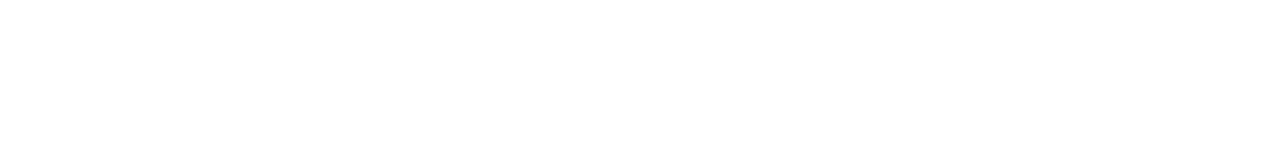
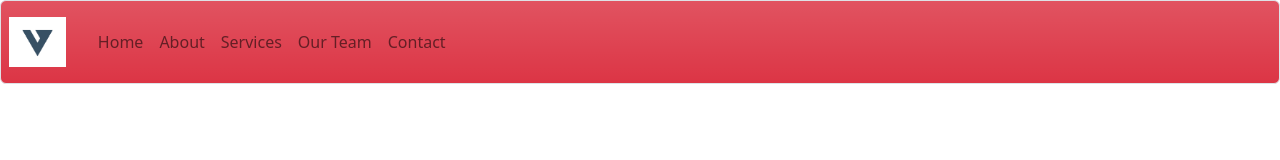
Before and after one commit to ank1111-dev/Website, a plain HTML site: page index.html in a window 1280 px wide. Drawn offline with nearby package versions, Linux system fonts and the light colour scheme.

Commit message:
Added navigation bar code

```diff
--- a/index.html
+++ b/index.html
@@ -9,6 +9,38 @@
 </head>
 </head>
 <body>
+    <!-- Navigation bar -->
+    <nav class="navbar-light bg-danger bg-gradient navbar navbar-expand-sm border rounded">
+
+        <a class="navbar-brand p-2" href="#">
+          <img src="resource/images/v.jpg" alt="brand-logo" height="50">
+        </a>
+        <button class="navbar-toggler" type="button" data-toggle="collapse" data-target="#navbarSupportedContent"
+          aria-controls="navbarSupportedContent" aria-expanded="false" aria-label="Toggle navigation">
+          <span class="navbar-toggler-icon"></span>
+        </button>
+
+        <div class="collapse navbar-collapse" id="navbarSupportedContent">
+
+          <ul class="navbar-nav">
+            <li class="nav-item active">
+              <a class="nav-link" href="#">Home</a>
+            </li>
+            <li class="nav-item">
+              <a class="nav-link" href="#">About</a>
+            </li>
+            <li class="nav-item">
+              <a class="nav-link" href="#">Services</a>
+            </li>
+            <li class="nav-item">
+                <a class="nav-link" href="#">Our Team</a>
+            </li>
+            <li class="nav-item">
+                <a class="nav-link" href="#">Contact</a>
+            </li>
+          </ul>
+        </div>
+      </nav>
 
 
 
```
